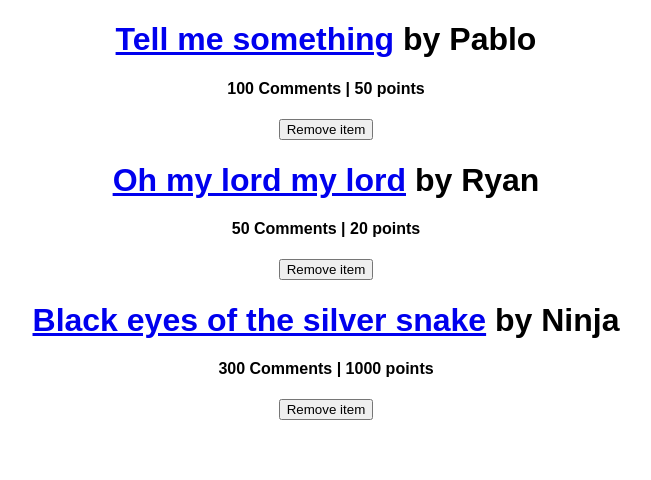
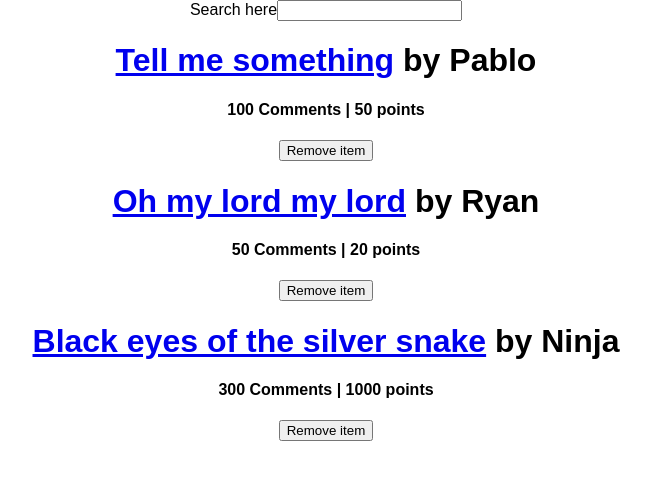
Before and after one commit to pablosjv/news-app, a React (Create React App) app: page / in a window 1280 px wide. Shown: the top 480 px of the page, without its empty margins (314-965 px from the left). Built offline with nearby package versions, Linux system fonts and the light colour scheme.

Commit message:
Updated app

```diff
--- a/src/App.js
+++ b/src/App.js
@@ -29,15 +29,22 @@ const data = [
   }
 ];
 
+function isSearched(searchTerm) {
+  return item =>
+    !searchTerm || item.title.toLowerCase().includes(searchTerm.toLowerCase());
+}
+
 class App extends Component {
   constructor(props) {
     super(props);
 
     this.state = {
-      data: data
+      data,
+      searchTerm: ''
     };
 
     this.removeItem = this.removeItem.bind(this);
+    this.searchValue = this.searchValue.bind(this);
   }
 
   removeItem(id) {
@@ -47,10 +54,51 @@ class App extends Component {
     this.setState({ data: updatedData });
   }
 
+  searchValue(event) {
+    this.setState({ searchTerm: event.target.value });
+  }
+
+  render() {
+    const { data, searchTerm } = this.state;
+
+    return (
+      <div className="App">
+        <Search onChange={this.searchValue} value={searchTerm}>
+            Search here
+        </Search>
+
+        <Table
+          data={data}
+          searchTerm={searchTerm}
+          removeItem={this.removeItem}
+        />
+      </div>
+    );
+  }
+}
+
+class Search extends Component {
+  // constructor() {}
   render() {
     return (
-      <div className="App">
-        {this.state.data.map(item => (
+      <form>
+          {this.props.children}
+        <input
+          type="text"
+          onChange={this.props.onChange}
+          value={this.props.value}
+        />
+      </form>
+    );
+  }
+}
+
+class Table extends Component {
+  render() {
+    const { data, searchTerm, removeItem } = this.props;
+    return (
+      <div>
+        {data.filter(isSearched(searchTerm)).map(item => (
           <div key={item.objectID}>
             <h1>
               {' '}
@@ -59,10 +107,7 @@ class App extends Component {
             <h4>
               {item.num_comments} Comments | {item.points} points
             </h4>
-            <button
-              type="button"
-              onClick={() => this.removeItem(item.objectID)}
-            >
+            <button type="button" onClick={() => removeItem(item.objectID)}>
               Remove item
             </button>
           </div>
```
Also changed, not shown: 1 other file (tests, documents, lock files or other folders).
